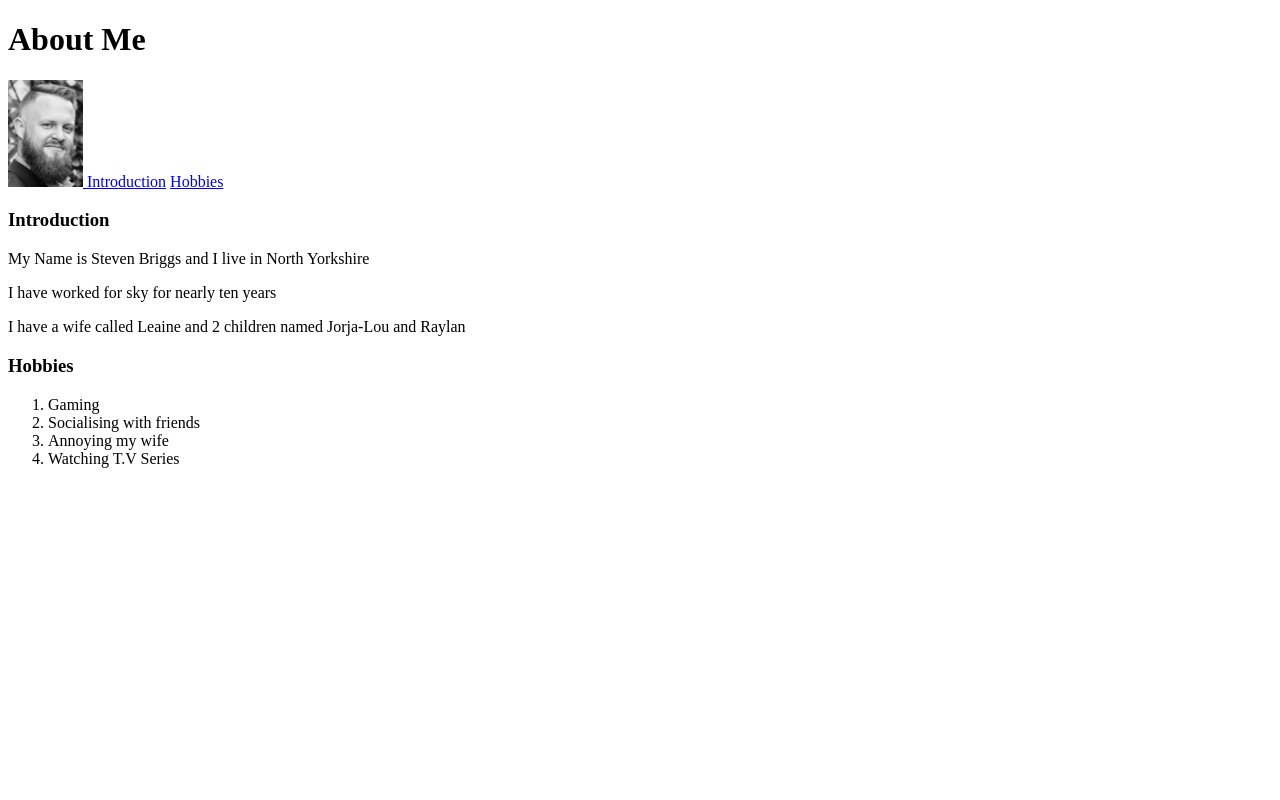
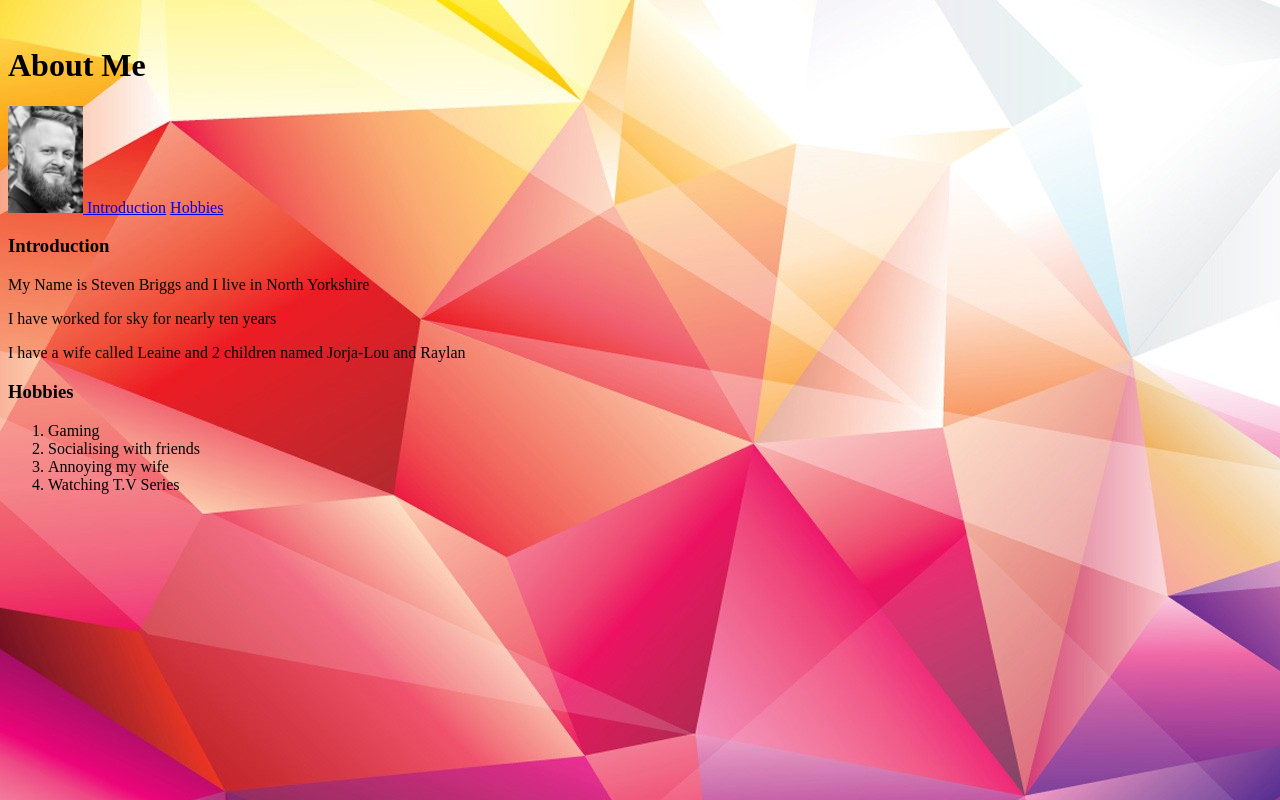
Before and after one commit to SteSteB/html_practice, a plain HTML site: page index.html in a window 1280 px wide. Drawn offline with Linux system fonts and the light colour scheme.

Commit message:
background added

```diff
--- a/index.html
+++ b/index.html
@@ -5,7 +5,8 @@
     <meta name="viewport" content="width=device-width, initial-scale=1.0">
     <title>Document</title>
 </head>
-<body>
+<Body background="./2425560567polygon-2560x1440-4k-hd-wallpaper-orange-red-blue-background-pattern-225.jpg"> <br>
+
     <h1>About Me</h1>
 <div>
     <a href="https://github.com/SteSteB/html_practice" target="_blank" rel="noopener noreferrer">
```
Also changed, not shown: 2425560567polygon-2560x1440-4k-hd-wallpaper-orange-red-blue-background-pattern-225.jpg (added).
